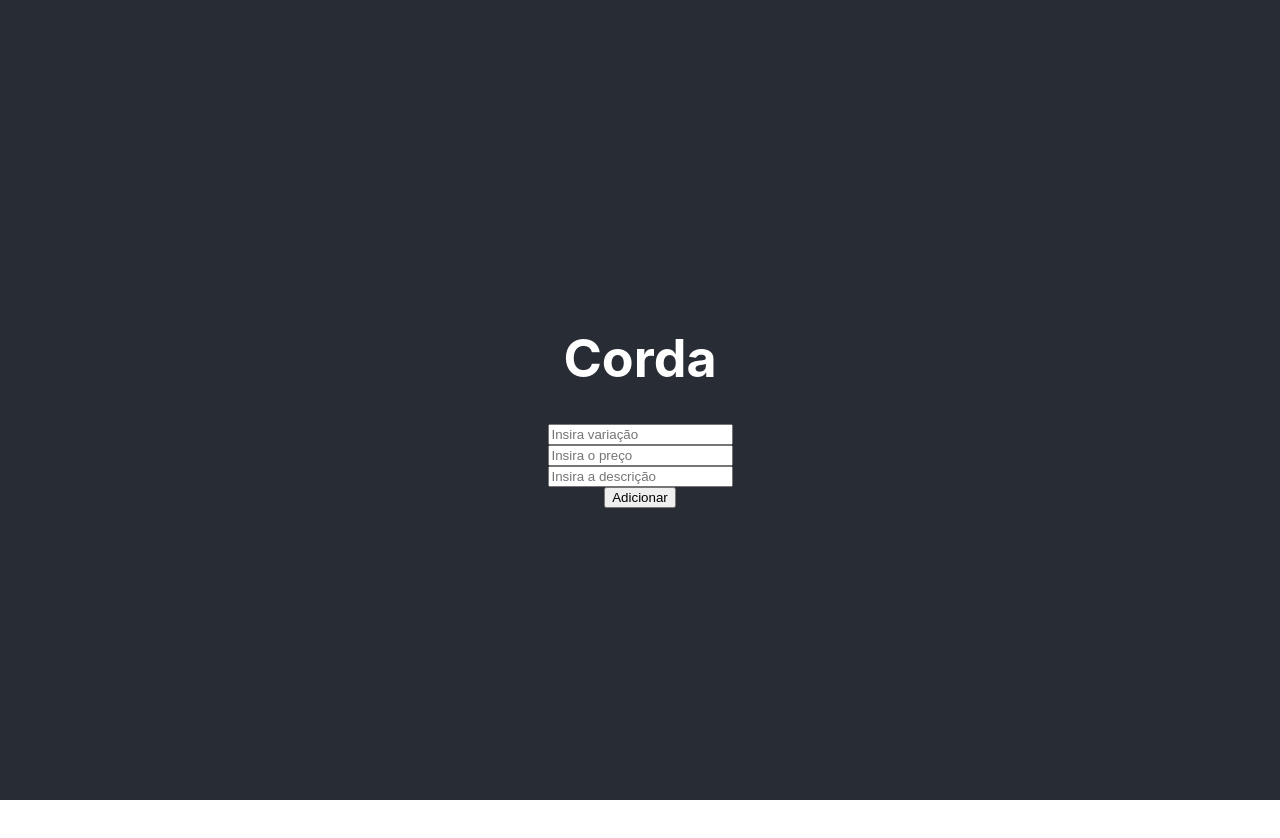
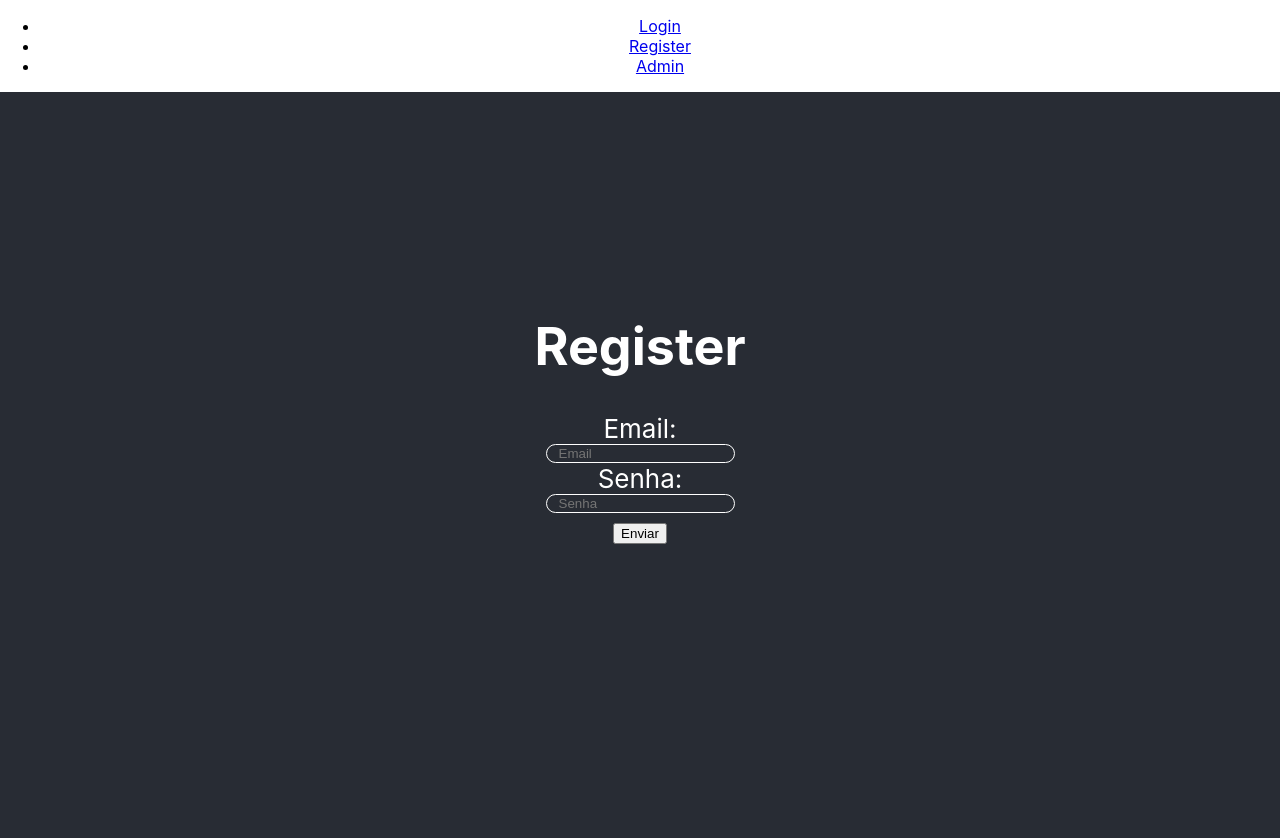
Before and after one commit to gabrielmadeira/7guitars, a React (Create React App) app in the folder frontend/: page /register in a window 1280 px wide. Shown: the top 838 px of the page. Before the commit the page ends 800 px from the top, so only its background shows below. Built offline with nearby package versions, Linux system fonts and the light colour scheme; no server answers.

Commit message:
feat: adding login and register

```diff
--- a/frontend/src/App.js
+++ b/frontend/src/App.js
@@ -1,16 +1,44 @@
-import logo from './logo.svg';
-import Test from './Test';
-import Login from './components/login';
-import Register from './components/register';
+import React from 'react';
+import './App.css';
+import { BrowserRouter, Routes, Route, Link } from 'react-router-dom';
+import Login from './components/Login';
+import Register from './components/Register';
 import Admin from './components/admin';
-import './App.css';
 
 function App() {
   return (
     <div className="App">
-      <header className="App-header">
-        < Admin />
-      </header>
+      <BrowserRouter>
+        <nav className="navbar navbar-dark bg-dark navbar-expand-lg">
+          <div className="collapse navbar-collapse">
+            <ul className="navbar-nav mr-auto">
+              <li className="navbar-item">
+                <Link to="/" className="nav-link">
+                  Login
+                </Link>
+              </li>
+              <li className="navbar-item">
+                <Link to="/register" className="nav-link">
+                  Register
+                </Link>
+              </li>
+              <li className="navbar-item">
+                <Link to="/getPartsOfType" className="nav-link">
+                  Admin
+                </Link>
+              </li>
+            </ul>
+          </div>
+        </nav>
+
+        <header className="App-header">
+          <Routes>
+            <Route path="/" exact element={<Login />} />
+            <Route path="/register" exact element={<Register />} />
+            <Route path="/getPartsOfType" exact element={<Admin />} />
+          </Routes>
+        </header>
+      </BrowserRouter>
     </div>
   );
 }
--- /dev/null
+++ b/frontend/src/components/Login.js
@@ -0,0 +1,55 @@
+import { useState } from 'react';
+
+function Login() {
+  const [email, setEmail] = useState('');
+  const [password, setPassword] = useState('');
+
+  async function loginUser(event) {
+    event.preventDefault();
+    const response = await fetch('http://localhost:3000/login', {
+      method: 'POST',
+      headers: {
+        'Content-Type': 'application/json',
+      },
+      body: JSON.stringify({
+        email,
+        password,
+      }),
+    });
+
+    const data = await response.json();
+    console.log(data);
+  }
+  return (
+    <div className="loginContainer">
+      <h1> Login </h1>
+      <form className="Center" onSubmit={loginUser}>
+        <label className="Center">
+          Email:
+          <input
+            type="text"
+            value={email}
+            name="email"
+            className="login"
+            onChange={(e) => setEmail(e.target.value)}
+            placeholder="Email"
+          />
+          Senha:
+          <input
+            type="text"
+            value={password}
+            name="senha"
+            className="login"
+            onChange={(e) => setPassword(e.target.value)}
+            placeholder="Senha"
+          />
+        </label>
+        <label>
+          <input type="submit" value="Enviar" />
+        </label>
+      </form>
+    </div>
+  );
+}
+
+export default Login;
--- /dev/null
+++ b/frontend/src/components/Register.js
@@ -0,0 +1,55 @@
+import { useState } from 'react';
+
+function Register() {
+  const [email, setEmail] = useState('');
+  const [password, setPassword] = useState('');
+
+  async function registerUser(event) {
+    event.preventDefault();
+    const response = await fetch('http://localhost:3000/register', {
+      method: 'POST',
+      headers: {
+        'Content-Type': 'application/json',
+      },
+      body: JSON.stringify({
+        email,
+        password,
+      }),
+    });
+
+    const data = await response.json();
+    console.log(data);
+  }
+  return (
+    <div className="loginContainer">
+      <h1> Register </h1>
+      <form className="Center" onSubmit={registerUser}>
+        <label className="Center">
+          Email:
+          <input
+            type="text"
+            value={email}
+            name="email"
+            className="login"
+            onChange={(e) => setEmail(e.target.value)}
+            placeholder="Email"
+          />
+          Senha:
+          <input
+            type="text"
+            value={password}
+            name="senha"
+            className="login"
+            onChange={(e) => setPassword(e.target.value)}
+            placeholder="Senha"
+          />
+        </label>
+        <label>
+          <input type="submit" value="Enviar" />
+        </label>
+      </form>
+    </div>
+  );
+}
+
+export default Register;
--- a/frontend/src/components/admin.js
+++ b/frontend/src/components/admin.js
@@ -1,18 +1,18 @@
-import React from "react";
-import Variacoes from "./variacoes";
+import React from 'react';
+import Variacoes from './variacoes';
 
-import { Component } from "react";
+import { Component } from 'react';
 
 class Admin extends Component {
   constructor(props) {
     super(props);
     this.state = {
-      pecaNome: "corda",
+      pecaNome: 'corda',
       id: 0,
-      value: "",
-      price: "",
-      description: "",
-      quantity: "",
+      value: '',
+      price: '',
+      description: '',
+      quantity: '',
       postArray: [],
       sorted: false,
       newPostArray: [],
@@ -28,7 +28,7 @@ class Admin extends Component {
 
   async componentDidMount() {
     const response = await fetch(
-      "http://localhost:3000/getPartsOfType?section=" + this.state.pecaNome
+      'http://localhost:3000/getPartsOfType?section=' + this.state.pecaNome
     );
     const data = await response.json();
     this.setState({ postArray: data.Variacoes });
@@ -47,7 +47,7 @@ class Admin extends Component {
   }
 
   handleKeyPress(e) {
-    if (e.key === "Enter") {
+    if (e.key === 'Enter') {
       this.pushTodo();
     }
   }
@@ -65,9 +65,9 @@ class Admin extends Component {
       this.state.postArray.unshift(post);
       this.setState({
         list: this.state.list,
-        value: "",
-        price: "",
-        description: "",
+        value: '',
+        price: '',
+        description: '',
         id: this.state.id + 1,
       });
     }
@@ -122,11 +122,7 @@ class Admin extends Component {
         </div>
 
         <div className="todoContainer">
-          <Variacoes
-            changeDone={this.changeDone}
-            deletePost={this.deletePost}
-            postList={this.state.postArray}
-          />
+          <Variacoes deletePost={this.deletePost} postList={this.state.postArray} />
         </div>
 
         {this.state.newPostArray.Variacoes}
--- a/frontend/src/components/login.js
+++ /dev/null
@@ -1,18 +0,0 @@
-function Login() {
-  return (
-    <div className="loginContainer">
-        <h1 > Login </h1>
-				<form className= "Center">
-					<label   >
-              <input type="text" name="email" placeholder="seuemail@exemplo.com" className="login" />
-              <input type="password" name="senha" className="login" placeholder="suasenha"/>
-					</label>
-					<label>
-						<input type="submit" value="Enviar" />
-					</label>
-				</form>
-    </div>
-  );
-}
-
-export default Login;
--- a/frontend/src/components/register.js
+++ /dev/null
@@ -1,18 +0,0 @@
-function Register() {
-  return (
-    <div className="loginContainer">
-        <h1 > Cadastrar </h1>
-				<form className= "Center">
-					<label   >
-              <input type="text" name="email" placeholder="seuemail@exemplo.com" className="login" />
-              <input type="password" name="senha" className="login" placeholder="suasenha"/>
-					</label>
-					<label>
-						<input type="submit" value="Enviar" />
-					</label>
-				</form>
-    </div>
-  );
-}
-
-export default Register;
```
